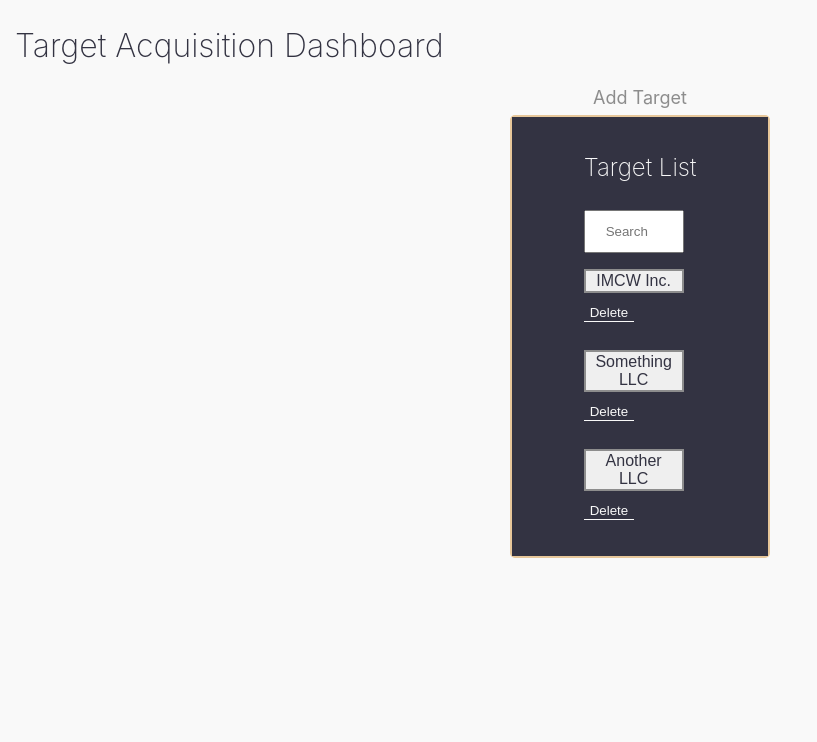
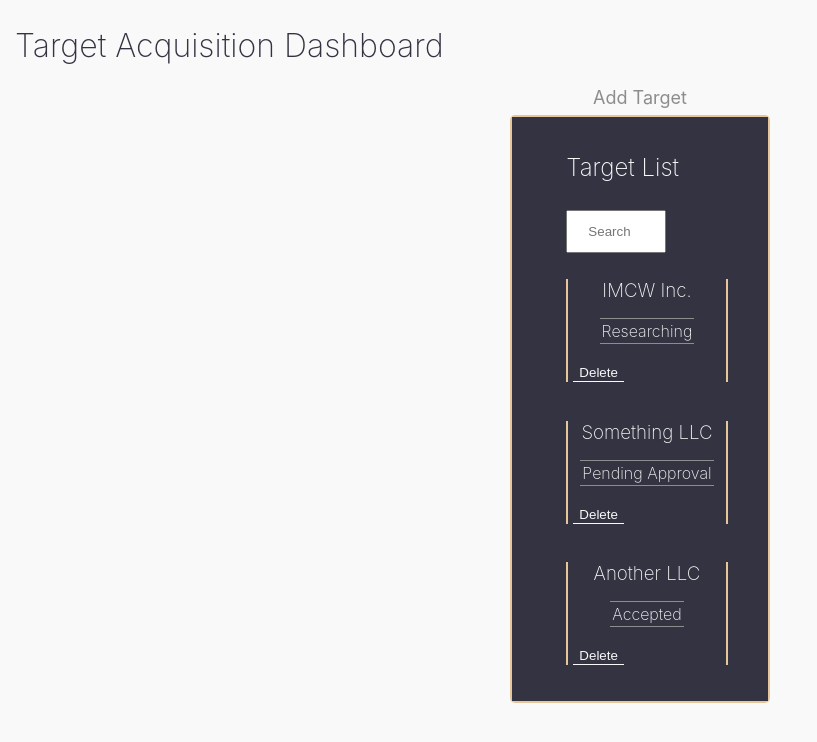
Before and after one commit to jwwharrell/acquisition-tool, a React (Create React App) app: page / in a window 1280 px wide. Shown: the top 742 px of the page, without its empty margins (0-817 px from the left). Built offline with nearby package versions, Linux system fonts and the light colour scheme.

Commit message:
Edited Target list

```diff
--- a/src/App.scss
+++ b/src/App.scss
@@ -11,7 +11,7 @@ body {
     color: $primary;
 }
 
-h1, h2, .statusMark, p {
+h1, h2, h3, .statusMark, p {
     font-weight: 200;
 }
 
@@ -107,10 +107,14 @@ input[type=submit]:hover {
 }
 
 .deleteBtn {
-    border: none;
-    background-color: $primary;
-    color: $background;
-    border-bottom: 1px solid $background;
+    text-align: left;
+
+    button{
+        border: none;
+        background-color: $primary;
+        color: $background;
+        border-bottom: 1px solid $background;
+    }
 
 }
 
@@ -190,6 +194,8 @@ input[type=submit]:hover {
     padding: 7px;
     border-radius: 2px;
 
+
+
     form {
         display: flex;
         flex-direction: column;
@@ -200,8 +206,24 @@ input[type=submit]:hover {
         }
     }
 
+
+
     li {
         list-style: none;
+    }
+}
+
+.miniCard {
+    color: $background;
+    text-align: center;
+    width: 100%;
+    padding: 0 5px;
+    border-left: solid $accent 2px;
+    border-right: solid $accent 2px;
+
+    h3:hover {
+        cursor: pointer;
+        color: $accent;
     }
 }
 
--- /dev/null
+++ b/src/components/cards/MiniCompanyCard.js
@@ -0,0 +1,34 @@
+import React, { Component } from 'react'
+
+export default class MiniCompanyCard extends Component {
+
+    onTargetSelect = () => {
+        this.props.targetSelect(this.props.targetId)
+    }
+
+    onTargetDelete = () => {
+        this.props.targetDelete(this.props.targetId)
+    }
+
+    render() {
+        return (
+            <div className='miniCard'>
+                <h3
+                    onClick={this.onTargetSelect}
+                >{this.props.name}</h3>
+                <span className='statusMark'>{this.props.status}</span>
+                <br />
+                <br />
+                <div
+                    className='deleteBtn'
+                >
+                    <button
+                        onClick={this.onTargetDelete}
+                    >
+                        Delete
+                </button>
+                </div>
+            </div>
+        )
+    }
+}
--- a/src/components/cards/TargetList.js
+++ b/src/components/cards/TargetList.js
@@ -1,14 +1,7 @@
 import React, { Component } from 'react'
+import MiniCompanyCard from './MiniCompanyCard'
 
 export default class TargetList extends Component {
-
-    onTargetSelect = (e) => {
-        this.props.targetSelect(e.target.value)
-    }
-
-    onTargetDelete = (e) => {
-        this.props.targetDelete(e.target.value)
-    }
 
     onSearchTargetNameChange = (e) => {
         const targetSearchValue = e.target.value
@@ -31,22 +24,14 @@ export default class TargetList extends Component {
                     {this.props.listOfTargets.map((target, index) => {
                         return (
                             <li key={'targetList' + index.toString()}>
-                                <button className='listBtn'
-                                    value={target.id}
-                                    onClick={this.onTargetSelect}
-                                >
-                                    {target.name}
-                                </button>
+                                <MiniCompanyCard
+                                    name={target.name}
+                                    status={target.status}
+                                    targetSelect={this.props.targetSelect}
+                                    targetId={target.id}
+                                    targetDelete={this.props.targetDelete}
+                                />
                                 <br />
-                                <button
-                                    className='deleteBtn'
-                                    value={target.id}
-                                    onClick={this.onTargetDelete}
-                                >
-                                    Delete
-                            </button>
-                            <br />
-                            <br />
                             </li>
                         )
                     })}
```
